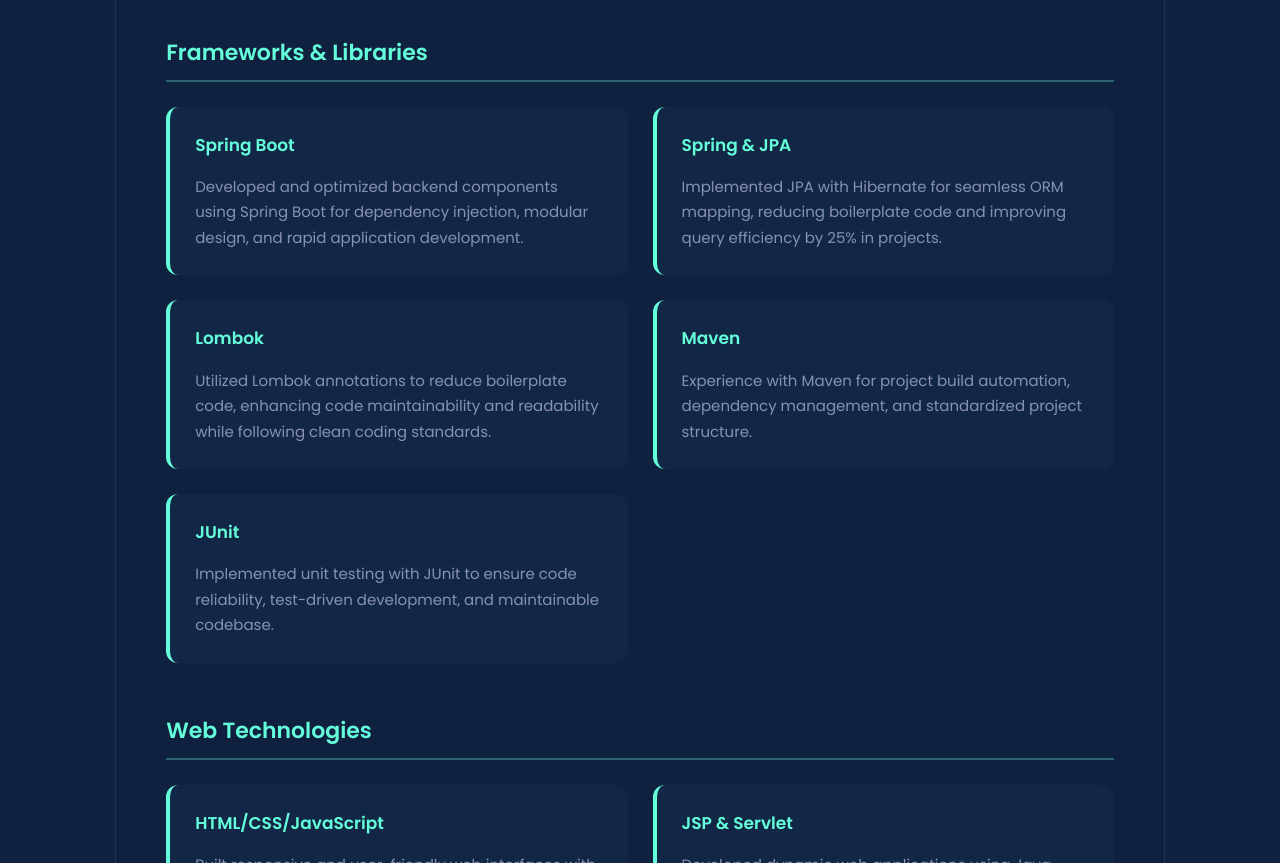
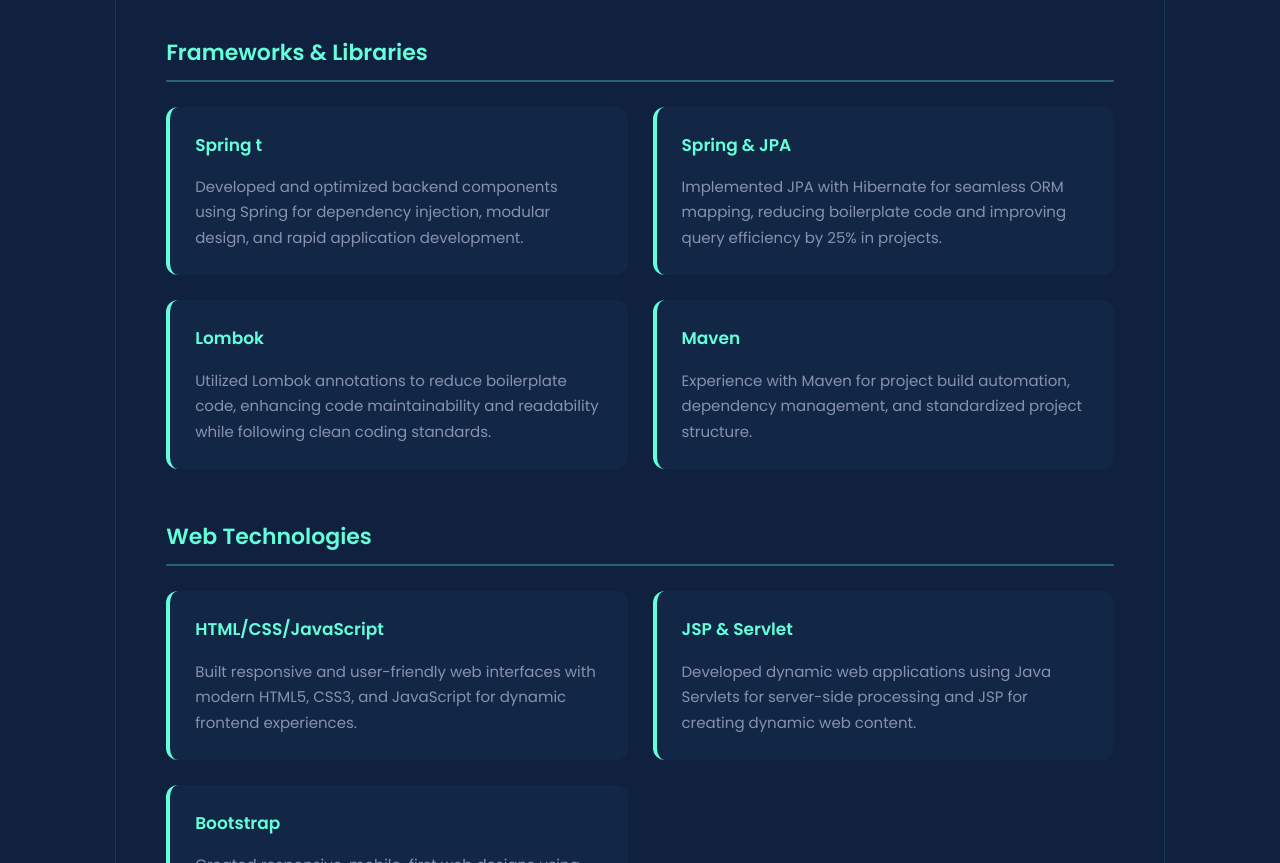
Before and after one commit to chirakulal/Portfolio, a plain HTML site: page index.html in a window 1280 px wide. Shown: the part 3680-4543 px from the top of the page. Drawn offline with nearby package versions, Linux system fonts and the light colour scheme.

Commit message:
Update Spring Boot section in index.html

```diff
--- a/index.html
+++ b/index.html
@@ -1110,8 +1110,8 @@
                 <span>JavaScript</span>
             </div>
             <div class="skill-card">
-                <img src="https://cdn-icons-png.flaticon.com/512/5968/5968522.png" alt="Spring Boot">
-                <span>Spring Boot</span>
+                <img src="https://codingnomads.com/images/fc2af9cf-c89c-48ce-2662-fa26188ba500/public" alt="Spring Boot">
+                <span>Spring</span>
             </div>
             <div class="skill-card">
                 <img src="https://cdn-icons-png.flaticon.com/512/5968/5968342.png" alt="PostgreSQL">
@@ -1188,8 +1188,8 @@
                 <h4>Frameworks & Libraries</h4>
                 <div class="tech-items">
                     <div class="tech-item">
-                        <h5>Spring Boot</h5>
-                        <p>Developed and optimized backend components using Spring Boot for dependency injection, modular design, and rapid application development.</p>
+                        <h5>Spring t</h5>
+                        <p>Developed and optimized backend components using Spring  for dependency injection, modular design, and rapid application development.</p>
                     </div>
                     <div class="tech-item">
                         <h5>Spring & JPA</h5>
@@ -1203,10 +1203,10 @@
                         <h5>Maven</h5>
                         <p>Experience with Maven for project build automation, dependency management, and standardized project structure.</p>
                     </div>
-                    <div class="tech-item">
+                    <!-- <div class="tech-item">
                         <h5>JUnit</h5>
                         <p>Implemented unit testing with JUnit to ensure code reliability, test-driven development, and maintainable codebase.</p>
-                    </div>
+                    </div> -->
                 </div>
             </div>
 
```
